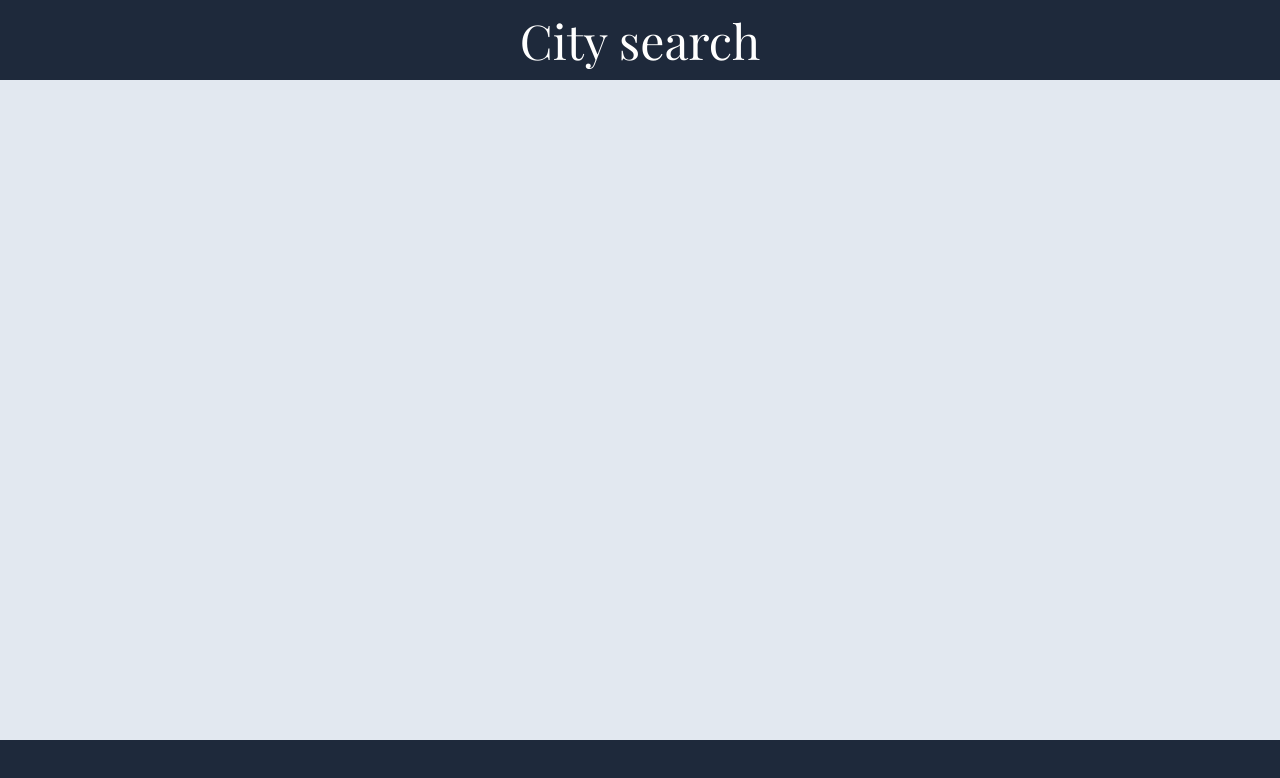
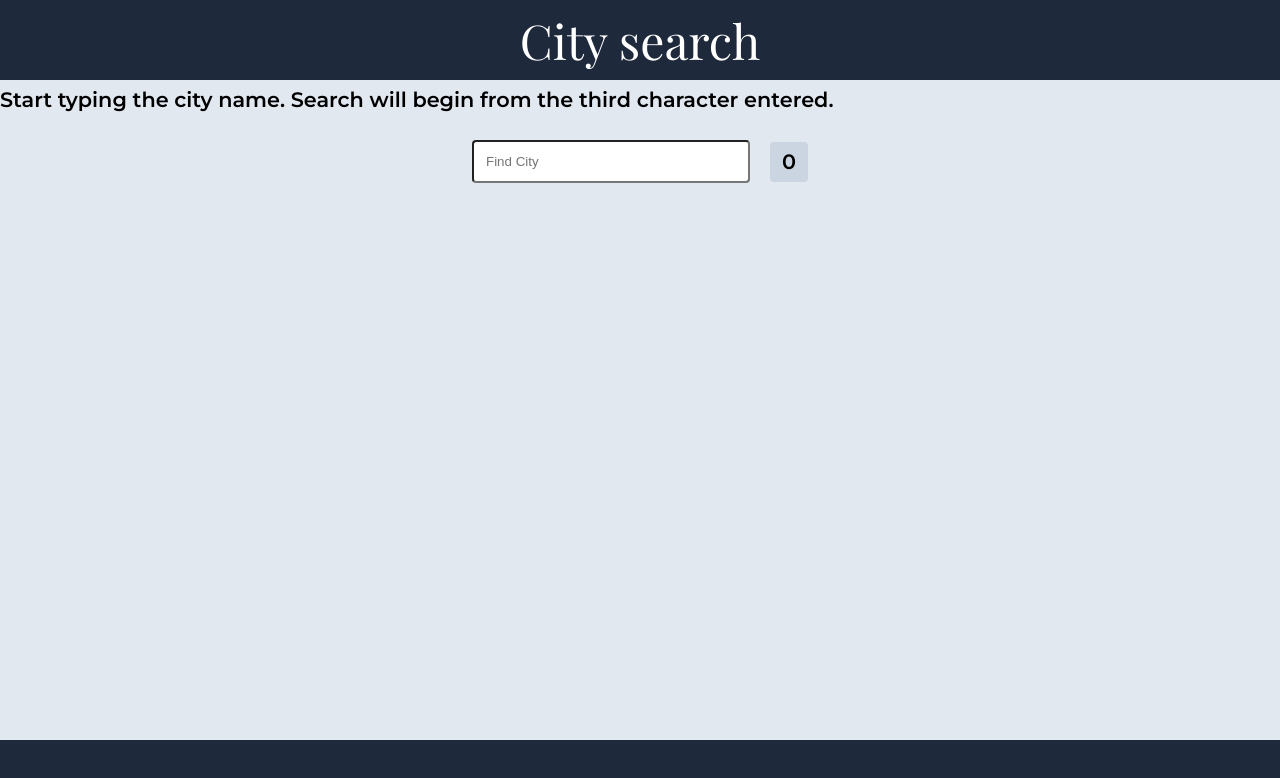
Before and after one commit to pete85/world-cities, an Angular app: page / in a window 1280 px wide. Shown: the top 778 px of the page. Built offline with nearby package versions, Linux system fonts and the light colour scheme; no server answers; a web font is replaced by a local one.

Commit message:
environment and service amendments

```diff
--- a/src/app/app.component.html
+++ b/src/app/app.component.html
@@ -3,9 +3,16 @@
   <div class="app-header tw-flex tw-flex-auto tw-h-[80px] tw-bg-slate-800 tw-text-white tw-justify-center tw-items-center tw-px-5">
     <h2 class="tw-text-white">City search</h2>
   </div>
-  <div class="app-body tw-flex tw-flex-col tw-bg-slate-200"></div>
+  <div class="app-body tw-flex tw-flex-col tw-bg-slate-200">
+    <div>
+      <h4>Start typing the city name. Search will begin from the third character entered.</h4>
+    </div>
+    <div class="tw-flex tw-p-5 tw-items-center tw-justify-center tw-gap-5">
+      <app-search (cityName)="handleCitySearch($event)"></app-search>
+      <div class="tw-flex tw-rounded tw-px-3 tw-bg-slate-300 tw-items-center tw-justify-center">
+        <h4>{{totalCities}}</h4>
+      </div>
+    </div>
+  </div>
   <div class="app-footer tw-h-[60px] tw-bg-slate-800"></div>
 </div>
-
-
-<router-outlet />
--- a/src/app/app.component.ts
+++ b/src/app/app.component.ts
@@ -4,12 +4,16 @@ import {Observable, Subscription} from 'rxjs';
 import {CitiesService} from './services/cities/cities.service';
 import {City} from './models/cities';
 import {HttpClient, HttpClientModule} from '@angular/common/http';
+import {SearchComponent} from './components/search/search.component';
+import {NgIf} from '@angular/common';
 
 @Component({
   selector: 'app-root',
   standalone: true,
   imports: [
-    RouterOutlet
+    RouterOutlet,
+    SearchComponent,
+    NgIf
   ],
   templateUrl: './app.component.html',
   styleUrl: './app.component.css'
@@ -25,7 +29,18 @@ export class AppComponent implements OnInit, OnDestroy {
   private _citiesService = inject(CitiesService);
 
   ngOnInit() {
-    this.getCities('wars');
+  }
+
+  handleCitySearch(searchString: string): void {
+    console.log('searchString: ', searchString);
+    if (searchString) {
+      if (searchString.length > 2) {
+        this.getCities(searchString);
+      } else {
+        this.citiesList = [];
+        this.totalCities = 0;
+      }
+    }
   }
 
   /**
@@ -33,6 +48,7 @@ export class AppComponent implements OnInit, OnDestroy {
    * @param name
    */
   getCities(name: string) {
+    this.totalCities = 0;
     this.subCities$ = this._citiesService.getCities(name).subscribe(
       {
         next: response => {
@@ -43,6 +59,7 @@ export class AppComponent implements OnInit, OnDestroy {
           }
         },
         error: err => {
+          this.totalCities = 0;
           console.error('Error: ', err);
         }
       }
--- a/src/app/components/search/search.component.html
+++ b/src/app/components/search/search.component.html
@@ -1 +1,3 @@
-<p>city-search works!</p>
+<div class="tw-flex tw-flex-auto tw-h-full tw-justify-center tw-items-center">
+  <input type="text" #cityInput placeholder="Find City" class="tw-p-3 tw-rounded tw-min-w-[250px]" (keyup)="onCitySearch(cityInput.value)"/>
+</div>
--- a/src/app/components/search/search.component.ts
+++ b/src/app/components/search/search.component.ts
@@ -1,12 +1,16 @@
-import { Component } from '@angular/core';
+import {Component, output} from '@angular/core';
 
 @Component({
   selector: 'app-search',
   standalone: true,
   imports: [],
   templateUrl: './search.component.html',
-  styleUrl: './search.component.css'
+  styleUrl: './search.component.scss'
 })
 export class SearchComponent {
+  cityName = output<string>();
 
+  onCitySearch(searchString: string) {
+    this.cityName.emit(searchString);
+  }
 }
--- a/src/app/models/cities.ts
+++ b/src/app/models/cities.ts
@@ -7,4 +7,5 @@ export interface City {
   name: string;
   country: string;
   region?: string;
+  geonameid?: number;
 }
--- a/src/app/services/cities/cities.service.ts
+++ b/src/app/services/cities/cities.service.ts
@@ -13,7 +13,6 @@ export class CitiesService {
 
   private _http = inject(HttpClient);
   baseUrl: string = environment.baseUrl;
-  headers: HttpHeaders = new HttpHeaders().set("ngrok-skip-browser-warning", `true`);
 
   getCities(name: string): Observable<Cities> {
     let params = new HttpParams();
--- a/src/environments/environment.ts
+++ b/src/environments/environment.ts
@@ -1,6 +1,6 @@
 export const environment = {
   production: false,
-  baseUrl: 'https://localhost:3000/api',
-  // baseUrl: 'https://pete85.com:8091/api',
+  // baseUrl: 'https://localhost:3000/api',
+  baseUrl: 'https://pete85.com:8091/api',
   protectedAPI: 'my_protected_api',
 };
```
Also changed, not shown: src/app/components/search/search.component.css (deleted), src/app/components/search/search.component.scss (added).
